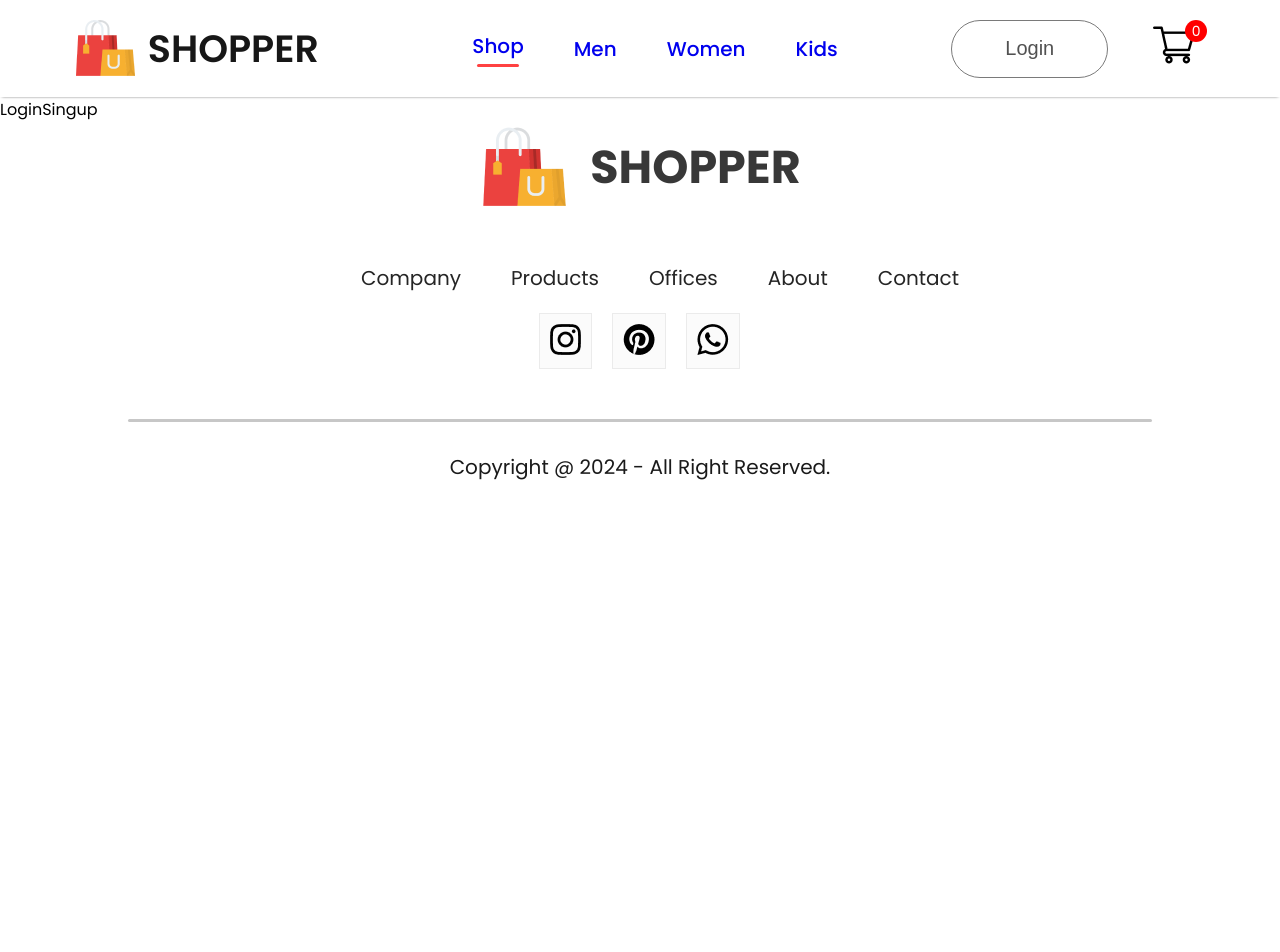
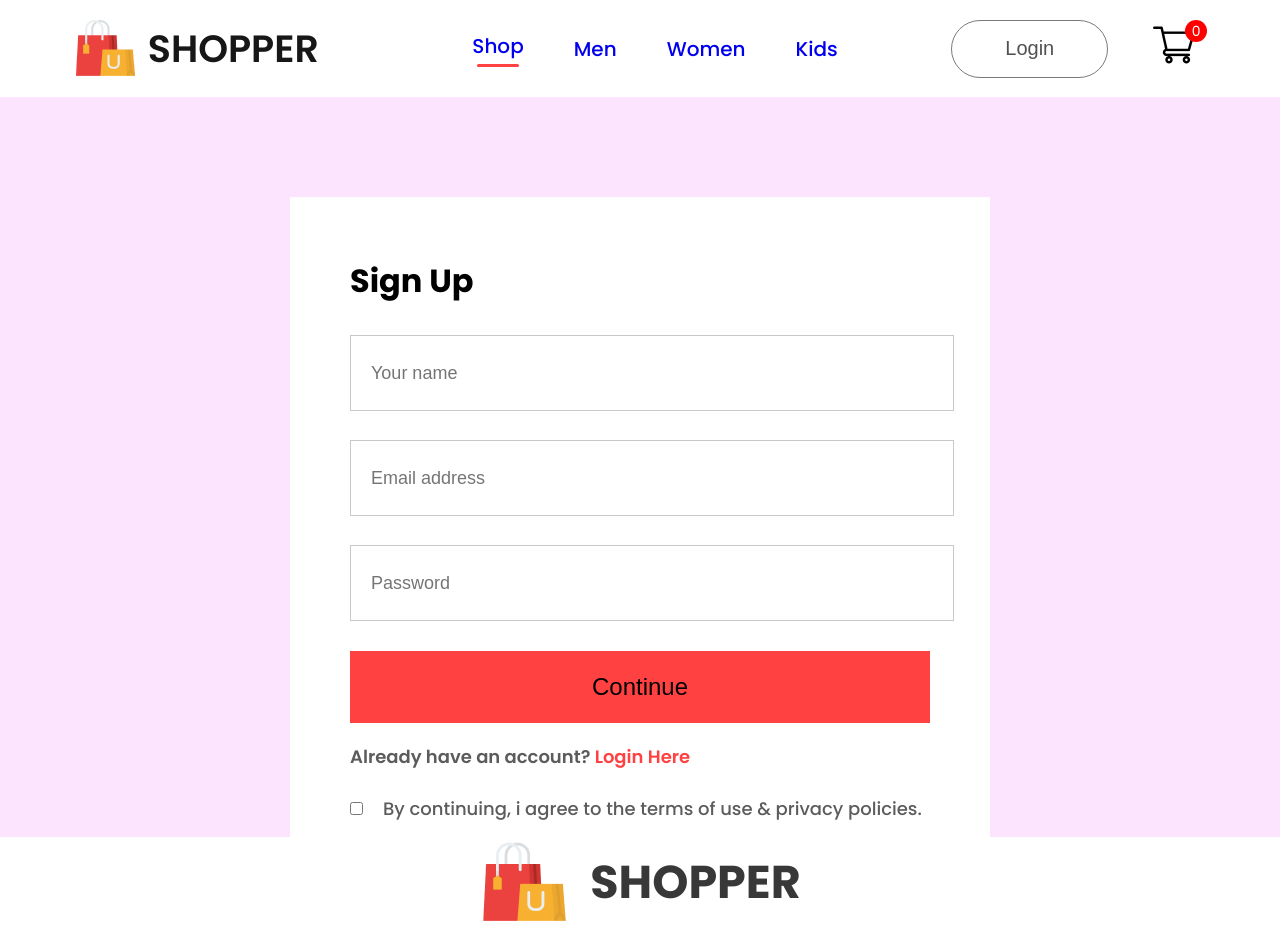
Before and after one commit to roshanlimbu/Home_Harmony, a React (Create React App) app in the folder frontend/: page /login in a window 1280 px wide. Shown: the top 952 px of the page. Before the commit the page ends 800 px from the top, so only its background shows below. Built offline with nearby package versions, Linux system fonts and the light colour scheme.

Commit message:
login page

```diff
--- a/frontend/src/Pages/LoginSingup.jsx
+++ b/frontend/src/Pages/LoginSingup.jsx
@@ -1,8 +1,25 @@
 import React from 'react'
+import './CSS/LoginSignup.css'
 
 const LoginSingup = () => {
   return (
-    <div>LoginSingup</div>
+    <div className="loginsignup">
+      <div className="loginsignup-container">
+        <h1>Sign Up</h1>
+        <div className="loginsignup-fields">
+          <input type="text" placeholder="Your name" />
+          <input type="email" placeholder="Email address" />
+          <input type="password" placeholder="Password" />
+        </div>
+        <button>Continue</button>
+        <p className="loginsignup-login">Already have an account? <span>Login Here</span></p>
+        <div className="loginsignup-agree">
+          <input type="checkbox" name='' id='' />
+          <p>By continuing, i agree to the terms of use & privacy policies.</p>
+        </div>
+      </div>
+
+    </div>
   )
 }
 
```
